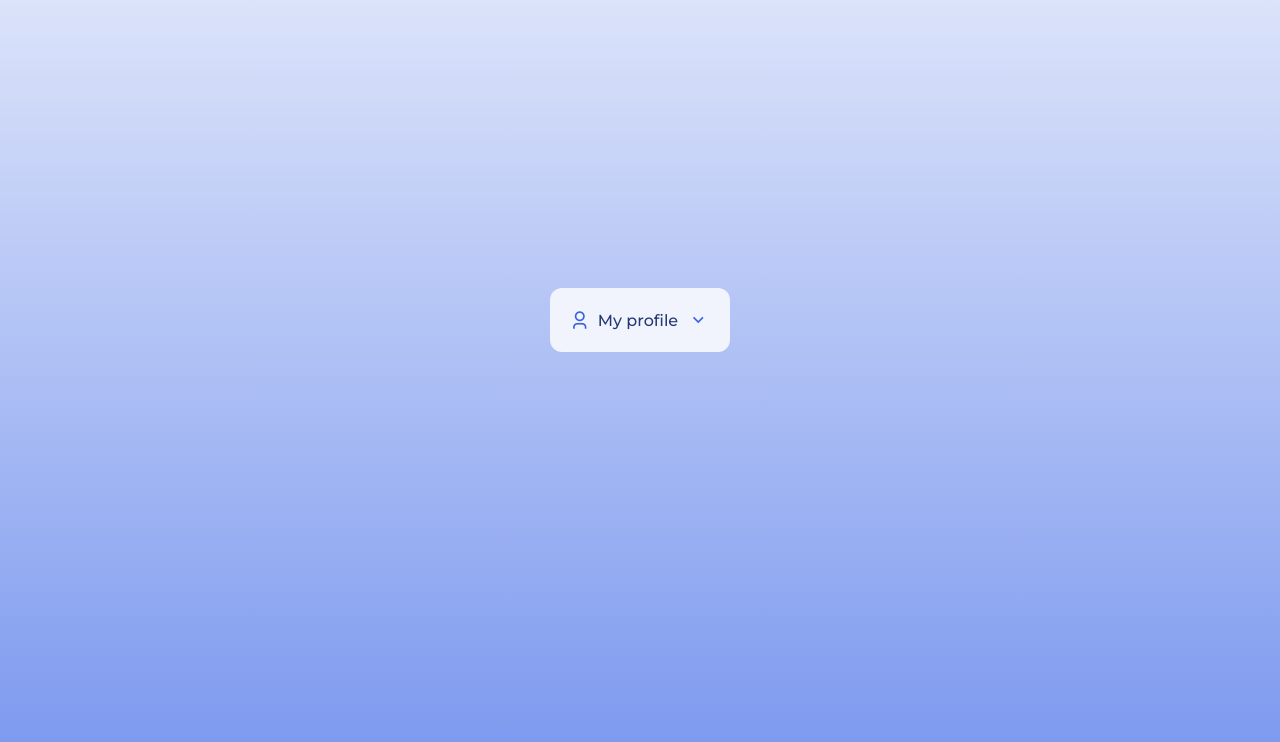
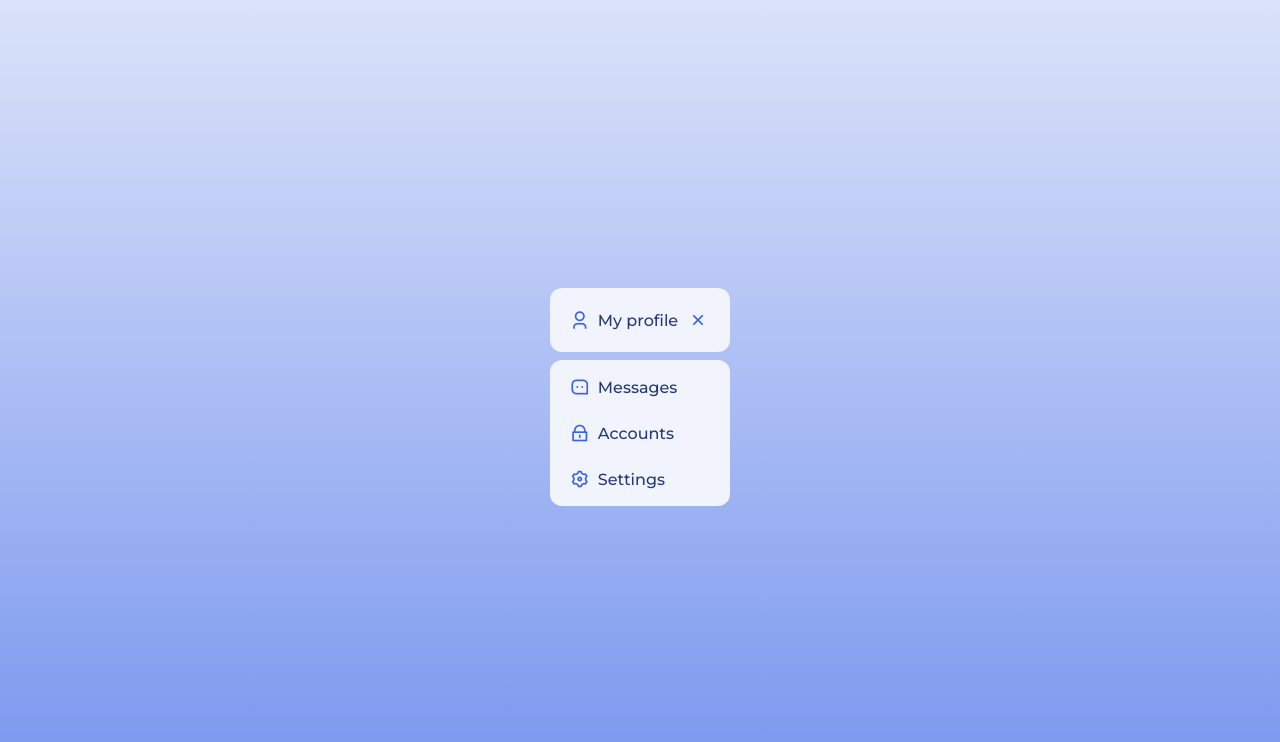
Before and after one commit to ArtemMalafeev/layouts, a plain HTML site: page 10-dropdown/index.html in a window 1280 px wide. Both pictures are taken after a click on the button "My profile". Drawn offline with nearby package versions, Linux system fonts and the light colour scheme.

Commit message:
complete

```diff
--- a/10-dropdown/css/styles.css
+++ b/10-dropdown/css/styles.css
@@ -110,3 +110,19 @@ ul {
 .dropdown__item:hover {
     color: var(--first-color);
 }
+
+.show-dropdown .dropdown__close {
+    opacity: 1;
+    transform: rotate(-180deg);
+}
+
+.show-dropdown .dropdown__arrow {
+    opacity: 0;
+    transform: rotate(-180deg);
+}
+
+.show-dropdown .dropdown__menu {
+    opacity: 1;
+    transform: scale(1);
+    pointer-events: initial;
+}
--- a/10-dropdown/js/main.js
+++ b/10-dropdown/js/main.js
@@ -0,0 +1,10 @@
+const showDropdown = (content, button) => {
+    const dropdownContent = document.getElementById(content);
+    const dropdownButton = document.getElementById(button);
+
+    dropdownButton.addEventListener('click', () => {
+        dropdownContent.classList.toggle('show-dropdown');
+    });
+};
+
+showDropdown('dropdown-content', 'dropdown-button');
```
